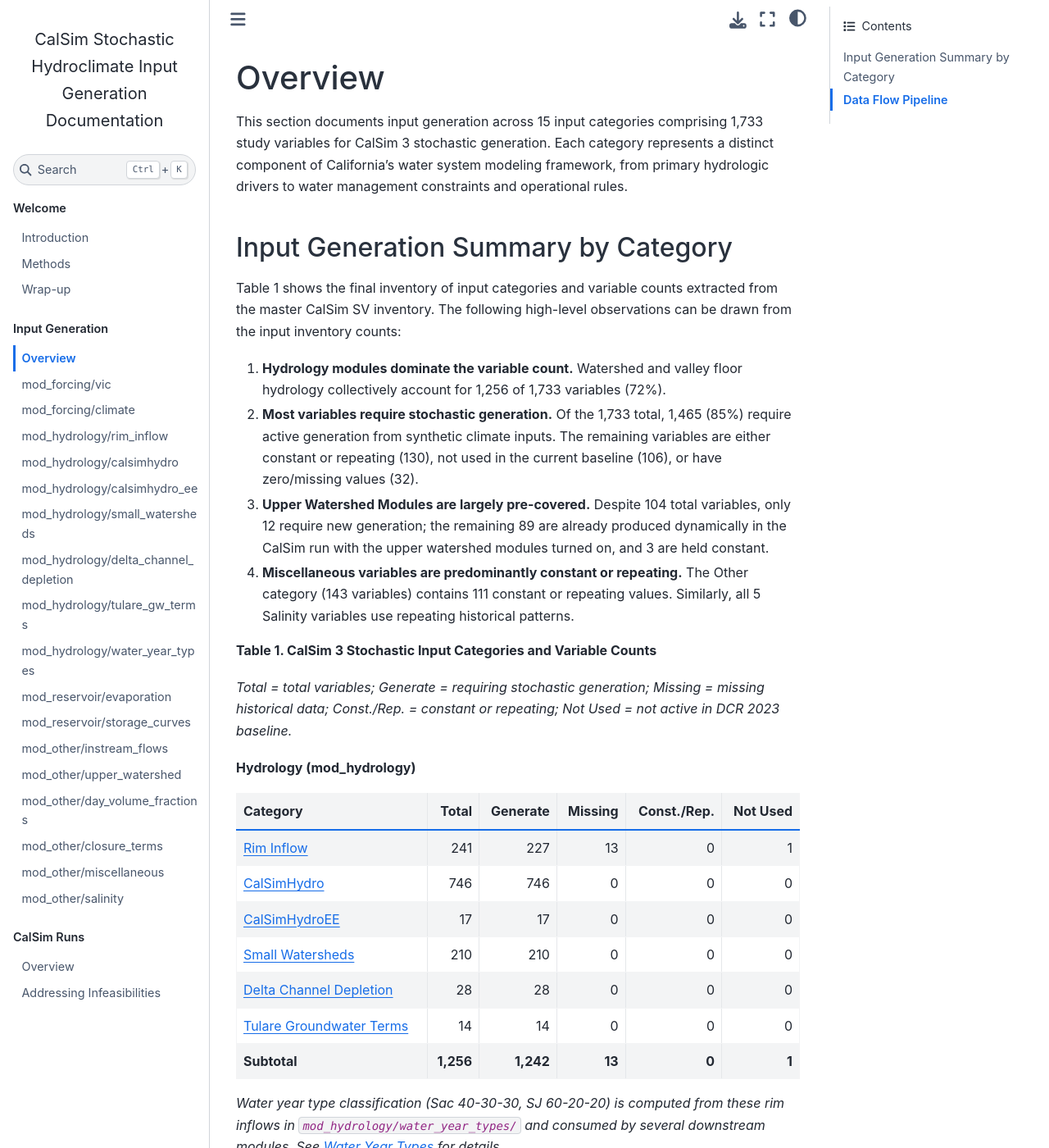
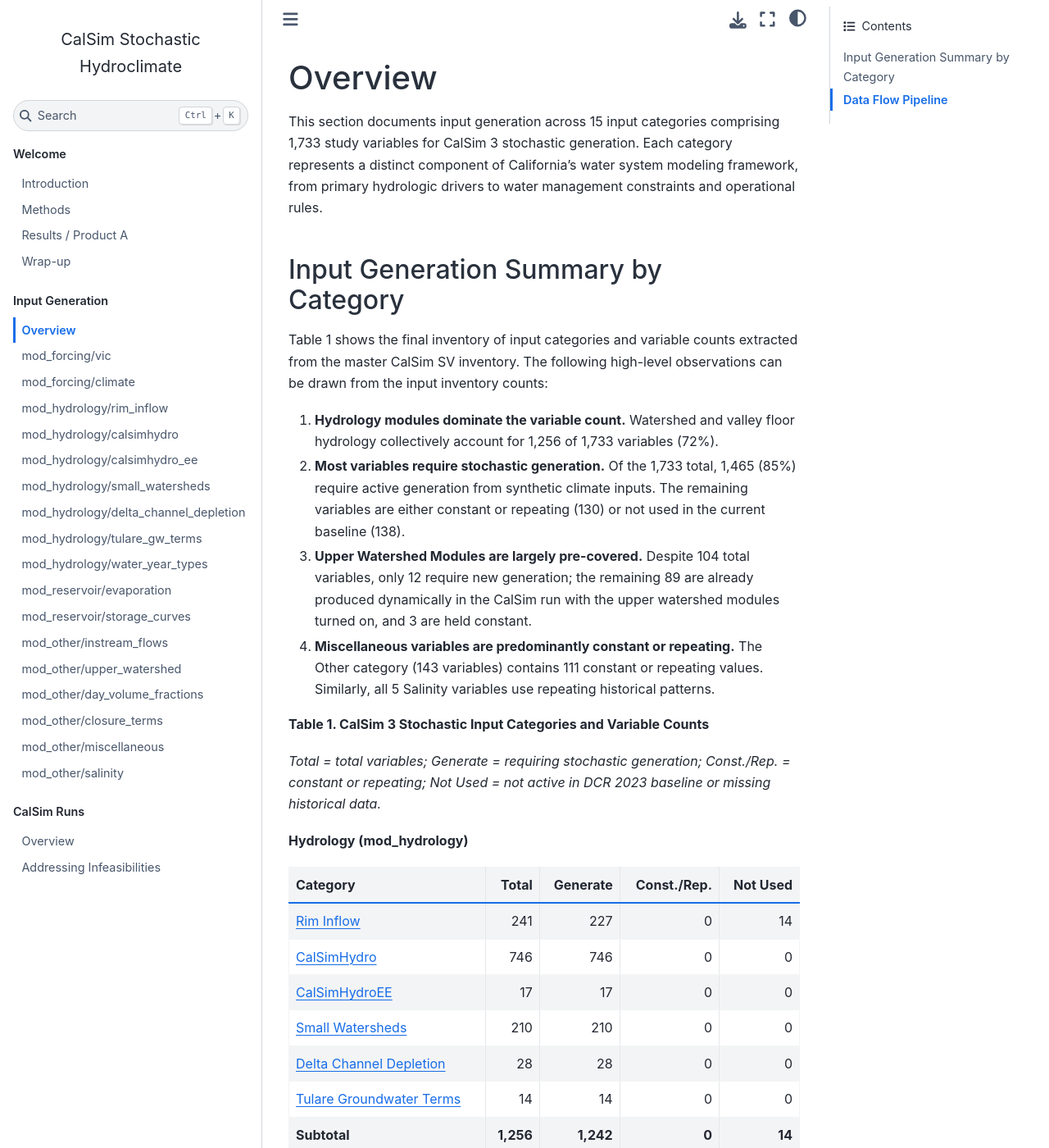
Before and after one commit to CentralValleyModeling/calsim3-stochastic-input-generation, a Sphinx documentation site: the page built from docs/source/input-generation/overview.md, in a window 1280 px wide and 1400 px high. Shown: the whole window at 82% size. Built offline with Sphinx 7.4.7 and the Sphinx Book theme 1.1.4, drawn with Linux system fonts in a browser that asks for light colours; some of the changed text lies outside the part shown.

Commit message:
doc revisions validation results for Product A
- document detailing the validation of Product A over the WY 1972-2018 period.
- Included summary statistics, detailed tables by category, and key observations on the performance of various input variables.

```diff
--- a/docs/_static/custom.css
+++ b/docs/_static/custom.css
@@ -15,6 +15,12 @@
     padding-bottom: 0.1rem;
 } */
 
+/* Left sidebar (navigation) */
+.bd-sidebar-primary {
+    min-width: 320px;
+}
+
+
 /* Mermaid diagrams: responsive width, no fixed height cap */
 div.mermaid svg,
 pre.mermaid svg,
--- a/docs/conf.py
+++ b/docs/conf.py
@@ -9,7 +9,7 @@
 sys.path.insert(0, str(Path(__file__).parent.parent))
 
 # -- Project information -------------------------------------------------------
-project   = 'CalSim Stochastic Hydroclimate Input Generation'
+project   = 'CalSim Stochastic Hydroclimate'
 copyright = '2026, California Department of Water Resources'
 author    = 'Wyatt Arnold, Melika Mani, Mehrdad Bastani, Karandev Singh'
 release   = '1.0'
@@ -48,7 +48,7 @@
 
 # -- HTML output ---------------------------------------------------------------
 html_theme       = 'sphinx_book_theme'
-html_title       = 'CalSim Stochastic Hydroclimate Input Generation Documentation'
+html_title       = 'CalSim Stochastic Hydroclimate'
 html_static_path = ['_static']
 html_css_files   = ['custom.css']
 
--- a/docs/index.rst
+++ b/docs/index.rst
@@ -11,6 +11,7 @@
 
    source/intro
    source/methods
+   source/results_product_a
    source/summary
 
 .. toctree::
--- a/docs/source/input-generation/overview.md
+++ b/docs/source/input-generation/overview.md
@@ -8,7 +8,7 @@
 
 1. **Hydrology modules dominate the variable count.** Watershed and valley floor hydrology collectively account for 1,256 of 1,733 variables (72%).
 
-2. **Most variables require stochastic generation.** Of the 1,733 total, 1,465 (85%) require active generation from synthetic climate inputs. The remaining variables are either constant or repeating (130), not used in the current baseline (106), or have zero/missing values (32).
+2. **Most variables require stochastic generation.** Of the 1,733 total, 1,465 (85%) require active generation from synthetic climate inputs. The remaining variables are either constant or repeating (130) or not used in the current baseline (138).
 
 3. **Upper Watershed Modules are largely pre-covered.** Despite 104 total variables, only 12 require new generation; the remaining 89 are already produced dynamically in the CalSim run with the upper watershed modules turned on, and 3 are held constant.
 
@@ -16,50 +16,50 @@
 
 **Table 1. CalSim 3 Stochastic Input Categories and Variable Counts**
 
-_Total = total variables; Generate = requiring stochastic generation; Missing = missing historical data; Const./Rep. = constant or repeating; Not Used = not active in DCR 2023 baseline._
+_Total = total variables; Generate = requiring stochastic generation; Const./Rep. = constant or repeating; Not Used = not active in DCR 2023 baseline or missing historical data._
 
 **Hydrology (mod_hydrology)**
 
-| Category | Total | Generate | Missing | Const./Rep. | Not Used |
-|----------|------:|--------:|--------:|------------:|---------:|
-| [Rim Inflow](mod-hydrology-rim-inflow.md) | 241 | 227 | 13 | 0 | 1 |
-| [CalSimHydro](mod-hydrology-calsimhydro.md) | 746 | 746 | 0 | 0 | 0 |
-| [CalSimHydroEE](mod-hydrology-calsimhydro-ee.md) | 17 | 17 | 0 | 0 | 0 |
-| [Small Watersheds](mod-hydrology-small-watersheds.md) | 210 | 210 | 0 | 0 | 0 |
-| [Delta Channel Depletion](mod-hydrology-delta-channel-depletion.md) | 28 | 28 | 0 | 0 | 0 |
-| [Tulare Groundwater Terms](mod-hydrology-tulare-gw.md) | 14 | 14 | 0 | 0 | 0 |
-| **Subtotal** | **1,256** | **1,242** | **13** | **0** | **1** |
+| Category | Total | Generate | Const./Rep. | Not Used |
+|----------|------:|--------:|------------:|---------:|
+| [Rim Inflow](mod-hydrology-rim-inflow.md) | 241 | 227 | 0 | 14 |
+| [CalSimHydro](mod-hydrology-calsimhydro.md) | 746 | 746 | 0 | 0 |
+| [CalSimHydroEE](mod-hydrology-calsimhydro-ee.md) | 17 | 17 | 0 | 0 |
+| [Small Watersheds](mod-hydrology-small-watersheds.md) | 210 | 210 | 0 | 0 |
+| [Delta Channel Depletion](mod-hydrology-delta-channel-depletion.md) | 28 | 28 | 0 | 0 |
+| [Tulare Groundwater Terms](mod-hydrology-tulare-gw.md) | 14 | 14 | 0 | 0 |
+| **Subtotal** | **1,256** | **1,242** | **0** | **14** |
 
 _Water year type classification (Sac 40-30-30, SJ 60-20-20) is computed from these rim inflows in `mod_hydrology/water_year_types/` and consumed by several downstream modules. See [Water Year Types](mod-hydrology-water-year-types.md) for details._
 
 **Reservoir (mod_reservoir)**
 
-| Category | Total | Generate | Missing | Const./Rep. | Not Used |
-|----------|------:|--------:|--------:|------------:|---------:|
-| [Reservoir Evaporation](mod-reservoir-evaporation.md) | 96 | 95 | 1 | 0 | 0 |
-| [Reservoir Storage Curves](mod-reservoir-storage-curves.md) | 9 | 7 | 0 | 2 | 0 |
-| **Subtotal** | **105** | **102** | **1** | **2** | **0** |
+| Category | Total | Generate | Const./Rep. | Not Used |
+|----------|------:|--------:|------------:|---------:|
+| [Reservoir Evaporation](mod-reservoir-evaporation.md) | 96 | 95 | 0 | 1 |
+| [Reservoir Storage Curves](mod-reservoir-storage-curves.md) | 9 | 7 | 2 | 0 |
+| **Subtotal** | **105** | **102** | **2** | **1** |
 
 **Forcing (mod_forcing)**
 
-| Category | Total | Generate | Missing | Const./Rep. | Not Used |
-|----------|------:|--------:|--------:|------------:|---------:|
-| [Climate](mod-forcing-climate.md) | 57 | 56 | 0 | 0 | 1 |
-| **Subtotal** | **57** | **56** | **0** | **0** | **1** |
+| Category | Total | Generate | Const./Rep. | Not Used |
+|----------|------:|--------:|------------:|---------:|
+| [Climate](mod-forcing-climate.md) | 57 | 56 | 0 | 1 |
+| **Subtotal** | **57** | **56** | **0** | **1** |
 
 **Other Modules (mod_other)**
 
-| Category | Total | Generate | Missing | Const./Rep. | Not Used |
-|----------|------:|--------:|--------:|------------:|---------:|
-| [Instream Flows](mod-other-instream-flows.md) | 6 | 3 | 0 | 1 | 2 |
-| [Upper Watershed Modules](mod-other-upper-watershed.md) | 104 | 12 | 0 | 3 | 89 |
-| [Day Volume Fractions](mod-other-day-volume-fractions.md) | 31 | 31 | 0 | 0 | 0 |
-| [Closure Terms](mod-other-closure-terms.md) | 26 | 13 | 5 | 8 | 0 |
-| [Salinity](mod-other-salinity.md) | 5 | 0 | 0 | 5 | 0 |
-| [Other Variables](mod-other-other-variables.md) | 143 | 6 | 13 | 111 | 13 |
-| **Subtotal** | **315** | **65** | **18** | **128** | **104** |
+| Category | Total | Generate | Const./Rep. | Not Used |
+|----------|------:|--------:|------------:|---------:|
+| [Instream Flows](mod-other-instream-flows.md) | 6 | 3 | 1 | 2 |
+| [Upper Watershed Modules](mod-other-upper-watershed.md) | 104 | 12 | 3 | 89 |
+| [Day Volume Fractions](mod-other-day-volume-fractions.md) | 31 | 31 | 0 | 0 |
+| [Closure Terms](mod-other-closure-terms.md) | 26 | 13 | 8 | 5 |
+| [Salinity](mod-other-salinity.md) | 5 | 0 | 5 | 0 |
+| [Other Variables](mod-other-other-variables.md) | 143 | 6 | 111 | 26 |
+| **Subtotal** | **315** | **65** | **128** | **122** |
 
-**TOTAL: 1,733 variables -- 1,465 generated, 130 constant/repeating, 32 missing, 106 not used.**
+**TOTAL: 1,733 variables -- 1,465 generated, 130 constant/repeating, 138 not used.**
 
 ## Data Flow Pipeline
 
```
Also changed, not shown: docs/source/results_product_a.md (added, +190 -0 lines), docs/source/summary.md (+4 -0 lines), .github/copilot-instructions.md, docs/source/figures/s4-results_r2-monthly-by-category.png (added), 1 other file.
